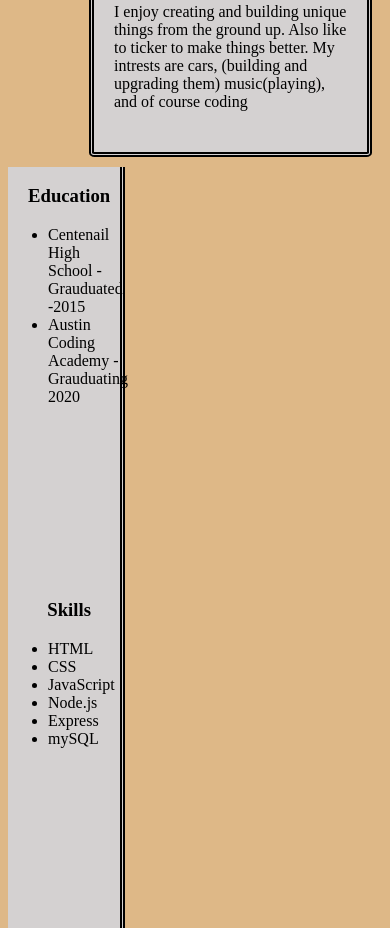
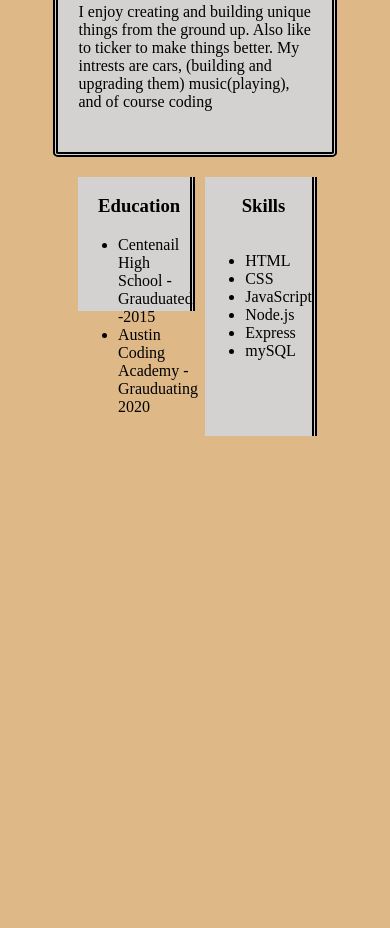
Before and after one commit to mikematt23/mikematt23.github.io, a plain HTML site: page Portfolio-rebuild/mainPage/Resume/Resume.html in a window 390 px wide. Shown: the part 749-1677 px from the top of the page. After the commit the page ends 1195 px from the top, so only its background shows below. Drawn offline with Linux system fonts and the light colour scheme.

Commit message:
adding mobile design

```diff
--- a/Portfolio-rebuild/mainPage/Resume/resume.css
+++ b/Portfolio-rebuild/mainPage/Resume/resume.css
@@ -86,3 +86,25 @@ p{
     height: 25%;
     border-radius: 2%;
 }
+
+@media(max-width:1199px){
+    body{
+        display: flex;
+        flex-direction: column;
+        justify-content: center;
+        align-items: center;
+    }
+    .sidePage{
+        display: flex;
+        flex-direction: row;
+        margin-left: 70px;
+    }
+    .bottom{
+        height: 259px;
+        margin-left: 10px;
+        display: flex;
+        flex-direction: column;
+        align-items: left;
+    }
+
+}
```
Also changed, not shown: Portfolio-rebuild/mainPage/Portfolio/animated-portfolio.css (+7 -0 lines).
